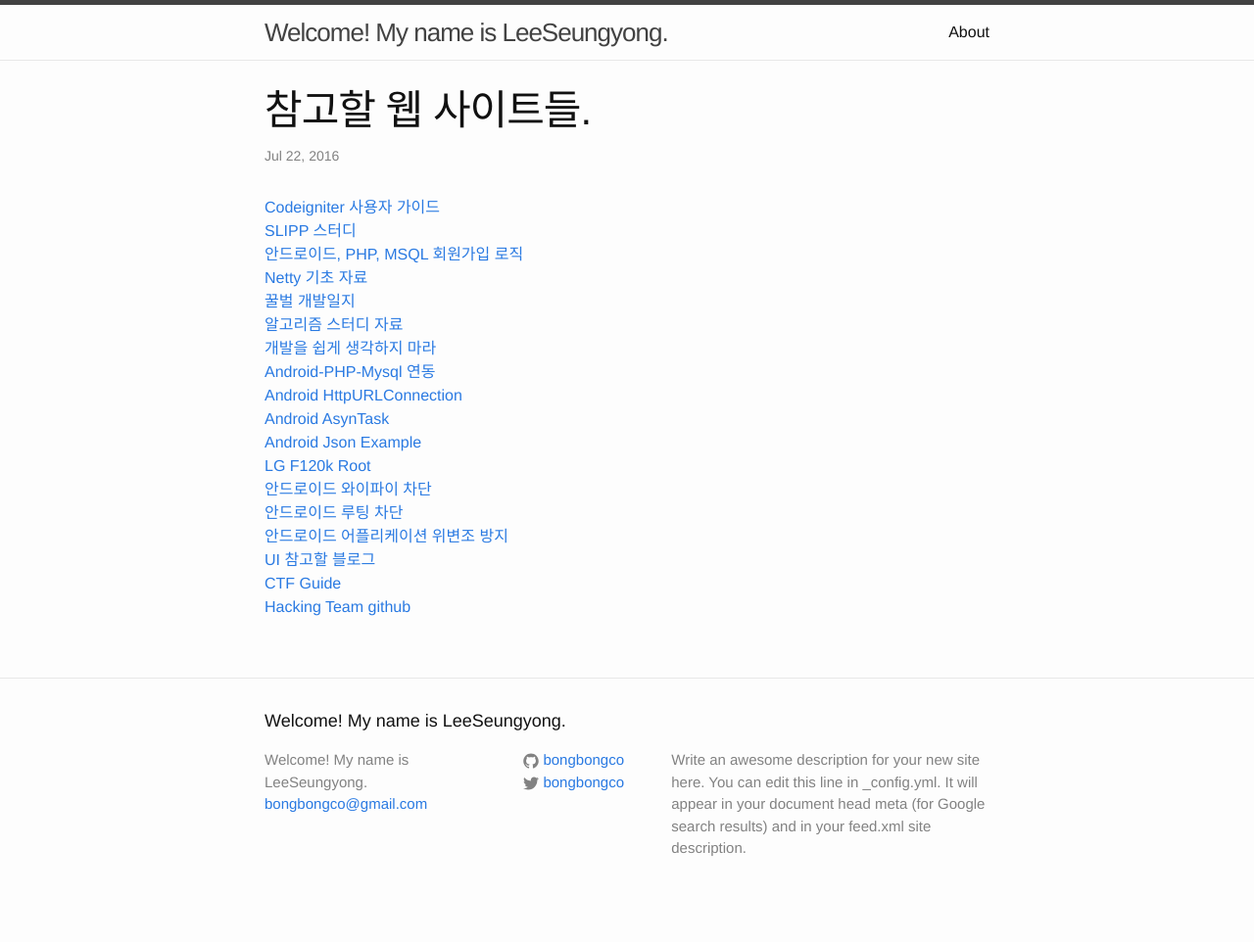
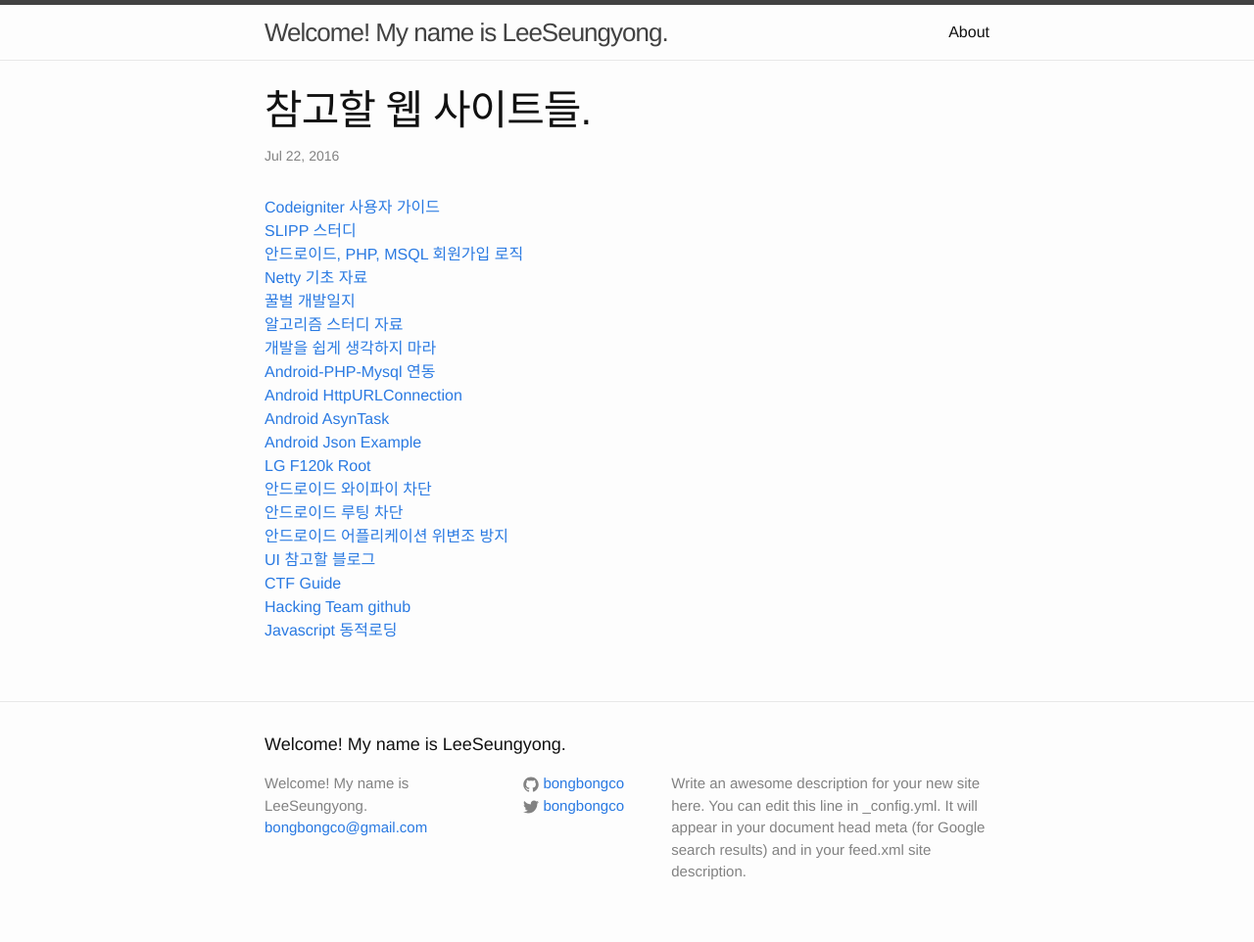
Before and after one commit to LktProgrammer/bongbongco.github.io, a Jekyll site: the page built from _posts/2016-07-22-Website-List.markdown, in a window 1280 px wide. Shown: the whole page at 98% size. Built offline with Jekyll 4.4.1, drawn with Linux system fonts in a browser that asks for light colours; before the commit the page ends 938 px from its top, so only the background shows below that.

Commit message:
Update 2016-07-22-Website-List.markdown

```diff
--- a/_posts/2016-07-22-Website-List.markdown
+++ b/_posts/2016-07-22-Website-List.markdown
@@ -21,3 +21,4 @@ title: 참고할 웹 사이트들.
 [UI 참고할 블로그](https://github.com/Pluu/pluu.github.io)
 [CTF Guide](https://trailofbits.github.io/ctf/index.html)
 [Hacking Team github](https://github.com/hackedteam?tab=repositories)
+[Javascript 동적로딩](http://okjungsoo.tistory.com/entry/Degrading-Script-Tags)
```
